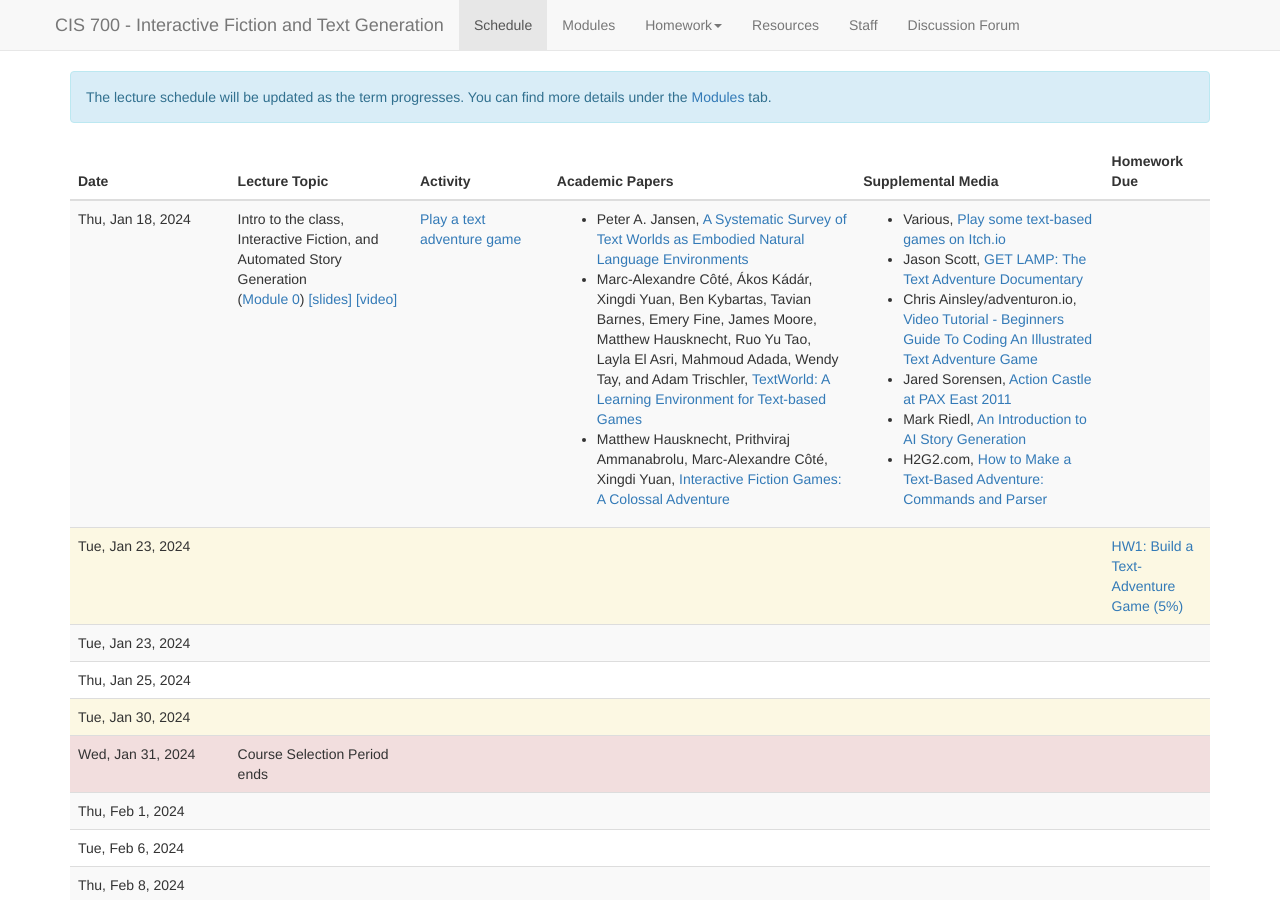
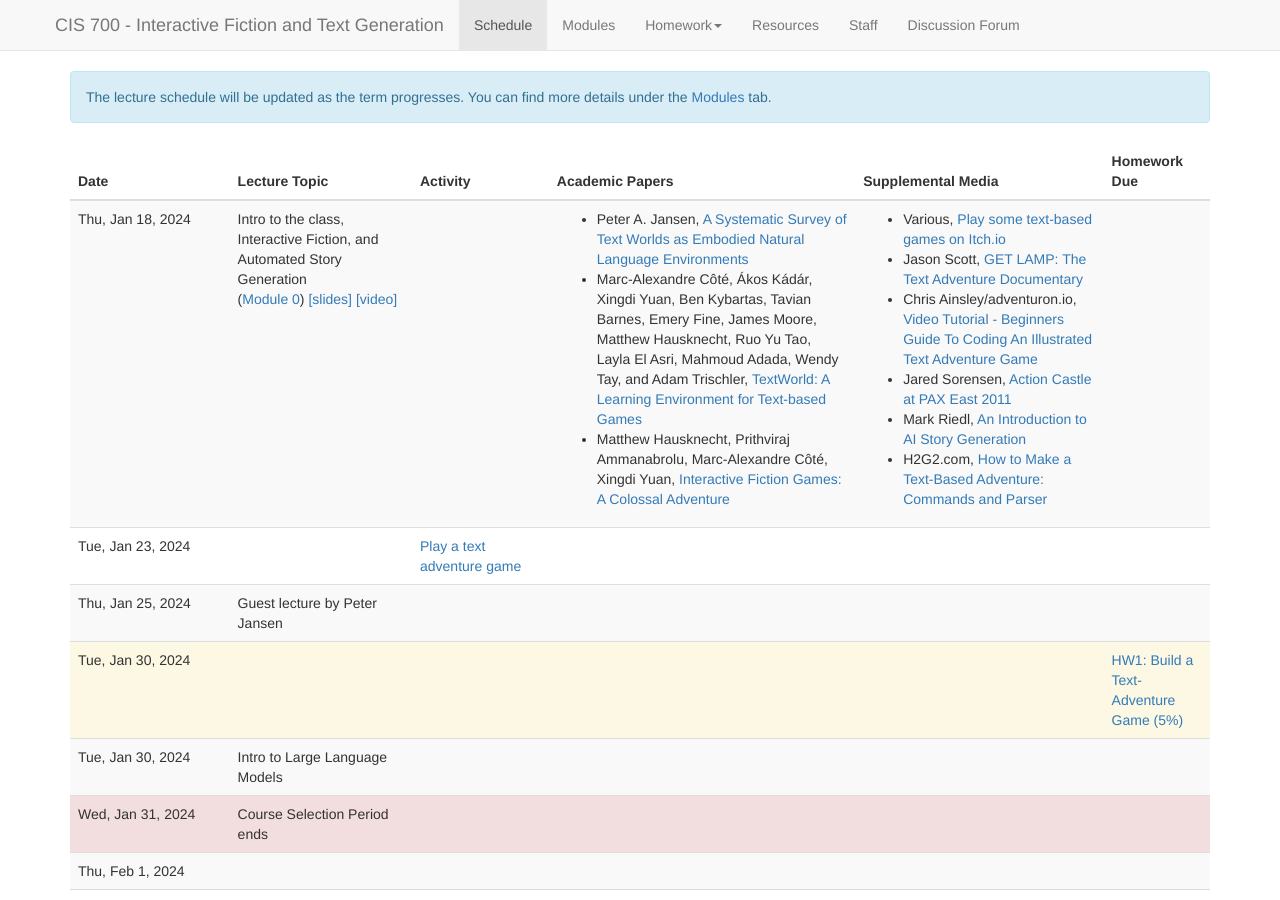
Before and after one commit to interactive-fiction-class/interactive-fiction-class.github.io, a Jekyll site: the page built from lectures.md, in a window 1280 px wide and 900 px high. Built offline with Jekyll 4.4.1, drawn with Linux system fonts in a browser that asks for light colours; nearby versions of some CDN libraries; a script that is not in the unit is left out.

Commit message:
Update lectures.yaml

```diff
--- a/_data/lectures.yaml
+++ b/_data/lectures.yaml
@@ -3,25 +3,18 @@
   title: Intro to the class, Interactive Fiction, and Automated Story Generation
   activities:
     -
-      title: Play a text adventure game
-      url: play-text-adventures/play-text-adventures.html
--
-  date: 2024-01-23
-  type: deadline
-  homework_due:
-    -
-      title: "HW1: Build a Text-Adventure Game (5%)"
-      url: text-adventure-game/text-adventure-game.html
+      title:
+      url:
 -
   date: 2024-01-23
   title:
   activities:
     -
-      title:
-      url:
+      title: Play a text adventure game
+      url: play-text-adventures/play-text-adventures.html
 -
   date: 2024-01-25
-  title:
+  title: Guest lecture by Peter Jansen
   activities:
     -
       title:
@@ -30,6 +23,13 @@
   date: 2024-01-30
   type: deadline
   homework_due:
+    -
+      title: "HW1: Build a Text-Adventure Game (5%)"
+      url: text-adventure-game/text-adventure-game.html
+-
+  date: 2024-01-30
+  title: Intro to Large Language Models
+  activities:
     -
       title:
       url:
```
